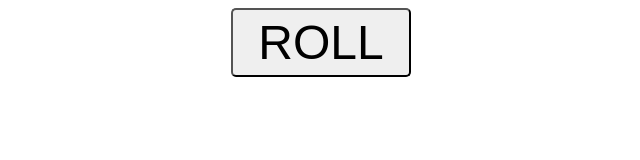
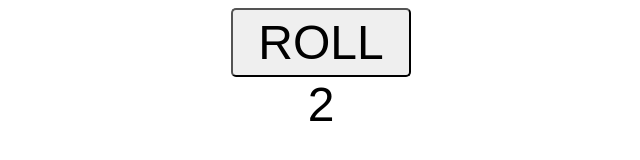
Before and after one commit to shanita17/SoloPractice_2, a plain HTML site: page index.html in a window 1280 px wide. Both pictures are taken after a click on the button "ROLL". Shown: the full height of the page, 319-959 px from the left. Drawn offline with Linux system fonts and the light colour scheme.

Commit message:
Added HTML intergration, CSS design & Javascript functionality. This code is meant for 1 die.

```diff
--- a/index.html
+++ b/index.html
@@ -7,7 +7,7 @@
     <link rel="stylesheet" href="style.css"> <!--REMEMBER!!!!!-->
 </head>
 <body>
-    <button id="myButton">ROLL</button>
+    <button id="myButton">ROLL</button><br>
     <label id="myLabel"></label>
     <script src="index.js"></script>         <!--REMEMBER!!!!!-->
 </body>
--- a/index.js
+++ b/index.js
@@ -1,5 +1,5 @@
 //Random number generator
-
+/* NOTES
 let randomNum = Math.floor(Math.random() * 6) + 1; //This function utilises the Math function "Random",
                                 // to generate random numbers. (Between 0 - 1)
                                 //For the example here, we used a die (1 - 6)
@@ -9,3 +9,16 @@ let randomNum = Math.floor(Math.random() * 6) + 1; //This function utilises the
                                 // we add the 1 to move the starting post from 0 - 5 to 1 - 6
 
 console.log(randomNum);
+*/
+const myButton = document.getElementById("myButton");
+const myLabel = document.getElementById("myLabel");
+
+const min = 1;
+const max = 6;
+
+let randomNum;
+
+myButton.onclick = function(){
+    randomNum = Math.floor(Math.random() * max) + min;
+    myLabel.textContent = randomNum;
+}
--- a/style.css
+++ b/style.css
@@ -7,3 +7,6 @@ body{
     padding: 5px 25px;
     border-radius: 5px;
 }
+#myLabel{
+    font-size: 3em;
+}
```
